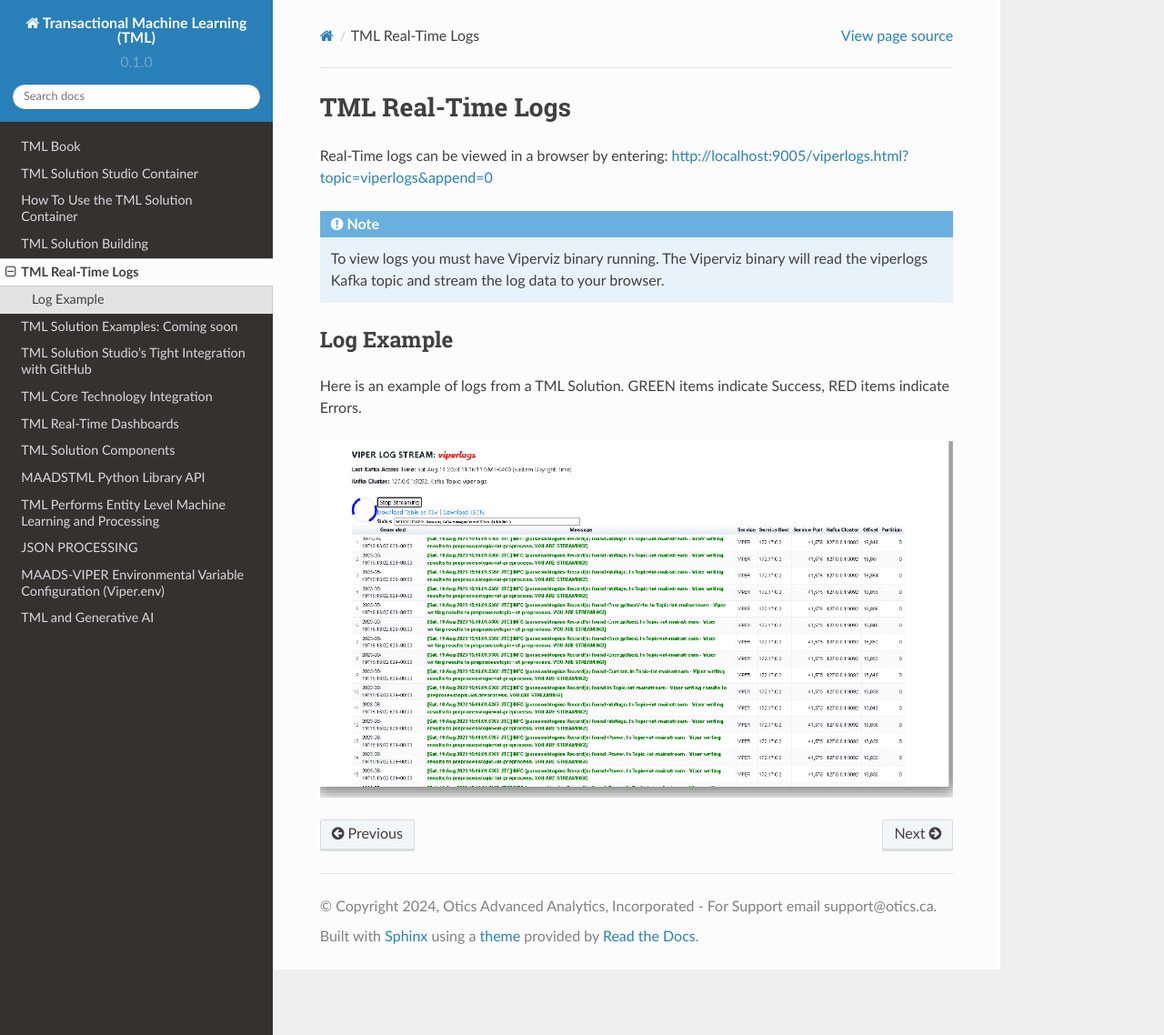
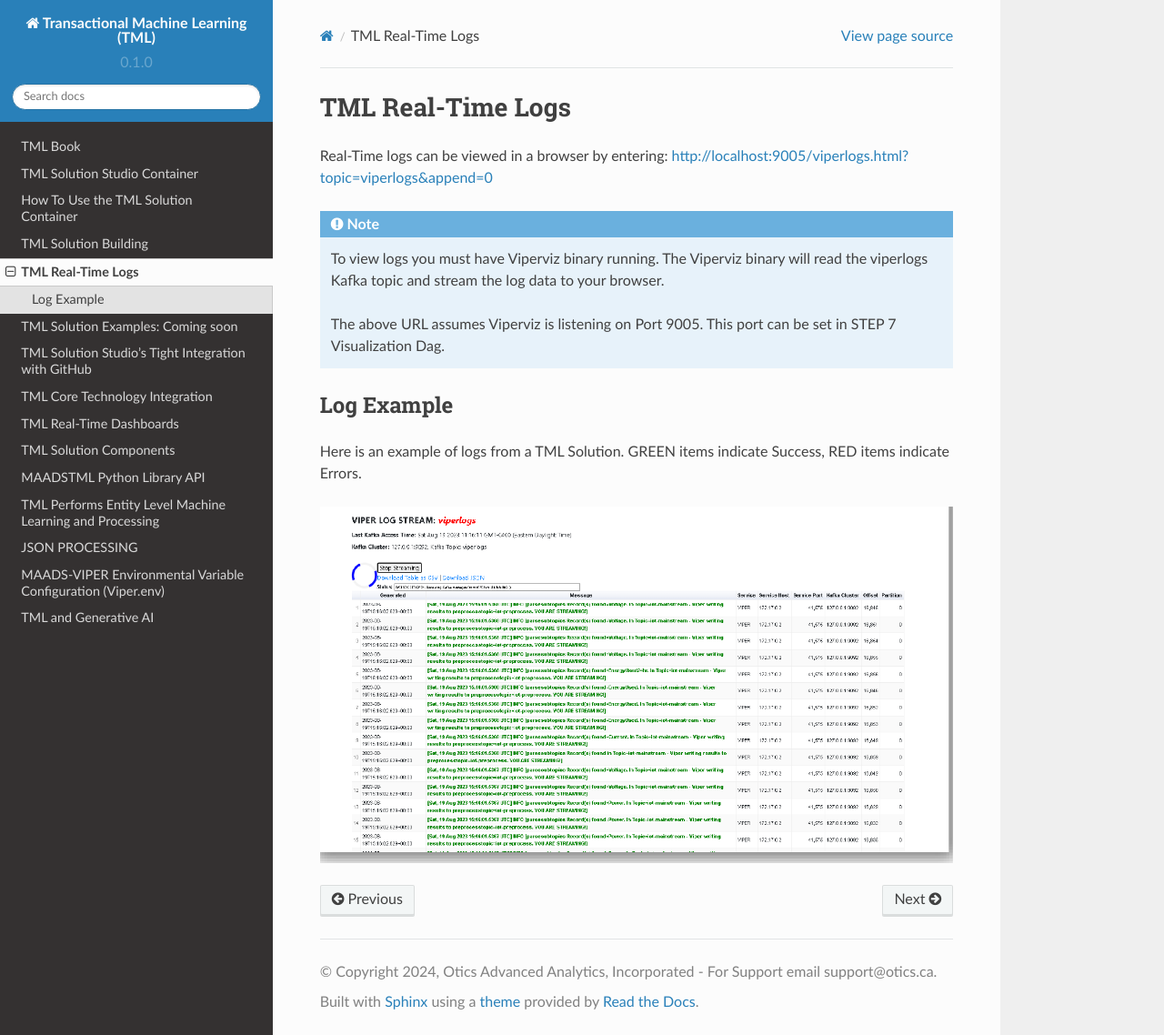
Before and after one commit to smaurice101/readthedocs, a Sphinx documentation site: the page built from docs/source/tmllogs.rst, in a window 1280 px wide and 1138 px high. Shown: the whole window at 91% size. Built offline with Sphinx 7.4.7 and the Read the Docs theme 2.0.0, drawn with Linux system fonts in a browser that asks for light colours.

Commit message:
Update tmllogs.rst

```diff
--- a/docs/source/tmllogs.rst
+++ b/docs/source/tmllogs.rst
@@ -6,6 +6,8 @@ Real-Time logs can be viewed in a browser by entering:  http://localhost:9005/vi
 .. note::
    To view logs you must have Viperviz binary running.  The Viperviz binary will read the viperlogs Kafka topic and stream the log data to your browser.
 
+   The above URL assumes Viperviz is listening on Port 9005.  This port can be set in STEP 7 Visualization Dag.
+
 Log Example
 -----------
 
```
